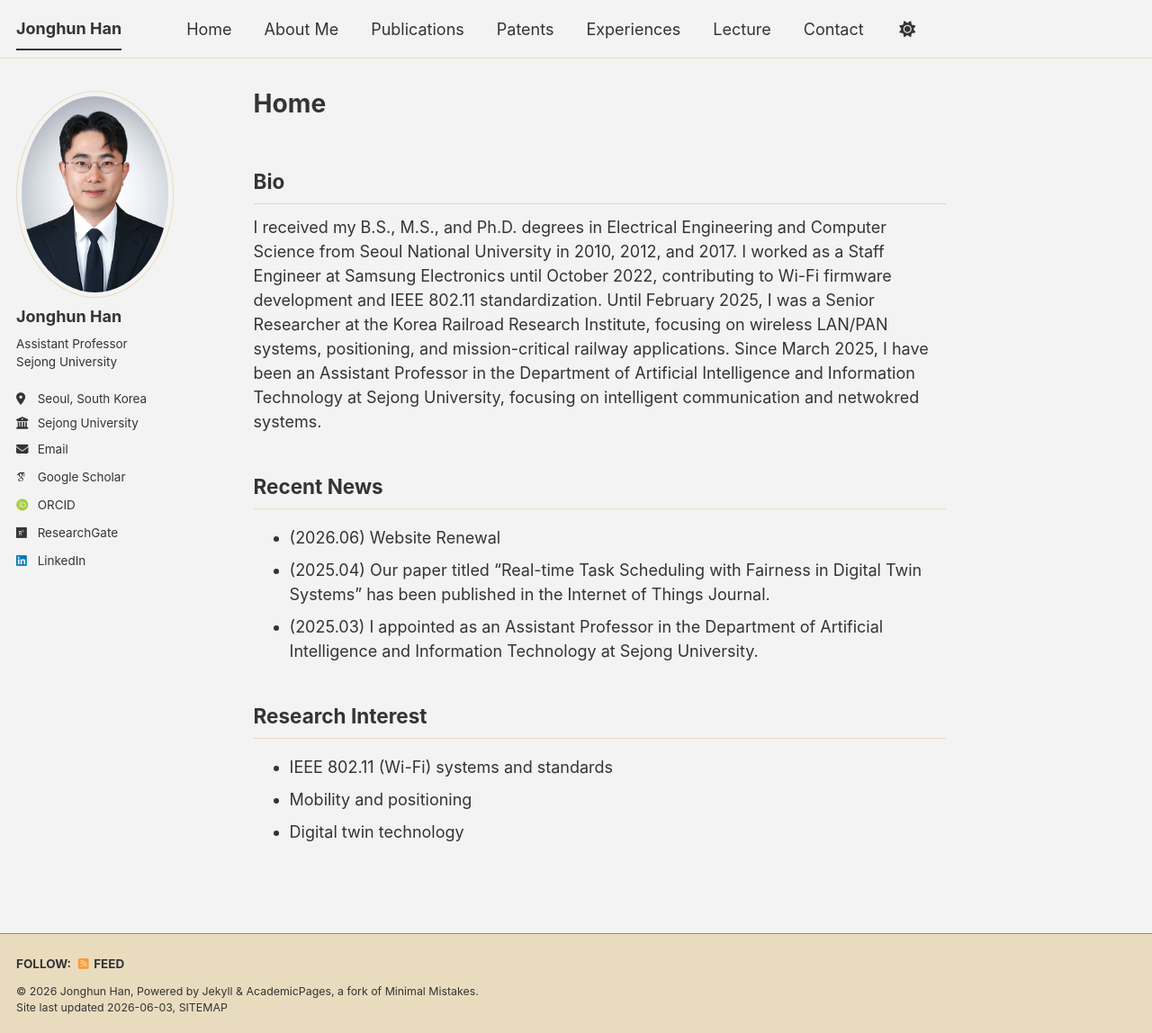
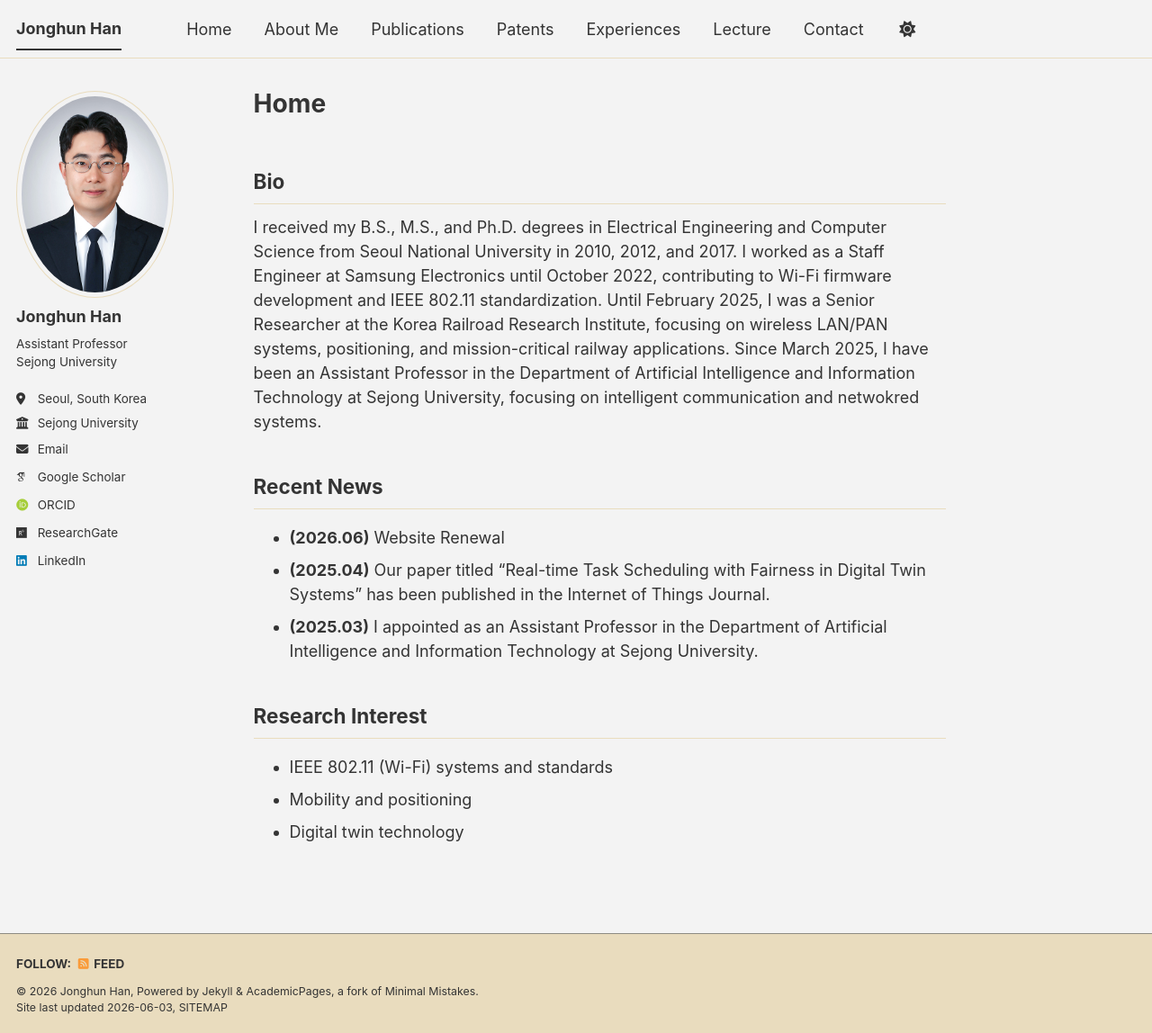
Before and after one commit to icnsl/icnsl.github.io, a Jekyll site: the page built from _pages/about.md, in a window 1280 px wide and 1148 px high. Shown: the whole window at 90% size. Built offline with Jekyll 4.4.1, drawn with Linux system fonts in a browser that asks for light colours; some web fonts are replaced; a script bundle is joined from its source files by our own code; library files that are not in the unit come from our copies.

```diff
--- a/_pages/about.md
+++ b/_pages/about.md
@@ -11,9 +11,9 @@ redirect_from:
 I received my B.S., M.S., and Ph.D. degrees in Electrical Engineering and Computer Science from Seoul National University in 2010, 2012, and 2017. I worked as a Staff Engineer at Samsung Electronics until October 2022, contributing to Wi-Fi firmware development and IEEE 802.11 standardization. Until February 2025, I was a Senior Researcher at the Korea Railroad Research Institute, focusing on wireless LAN/PAN systems, positioning, and mission-critical railway applications. Since March 2025, I have been an Assistant Professor in the Department of Artificial Intelligence and Information Technology at Sejong University, focusing on intelligent communication and netwokred systems.
 
 ## Recent News
-- (2026.06) Website Renewal
-- (2025.04) Our paper titled “Real-time Task Scheduling with Fairness in Digital Twin Systems” has been published in the Internet of Things Journal.
-- (2025.03) I appointed as an Assistant Professor in the Department of Artificial Intelligence and Information Technology at Sejong University.
+- **(2026.06)** Website Renewal
+- **(2025.04)** Our paper titled “Real-time Task Scheduling with Fairness in Digital Twin Systems” has been published in the Internet of Things Journal.
+- **(2025.03)** I appointed as an Assistant Professor in the Department of Artificial Intelligence and Information Technology at Sejong University.
 
 ## Research Interest
 - IEEE 802.11 (Wi-Fi) systems and standards
```
